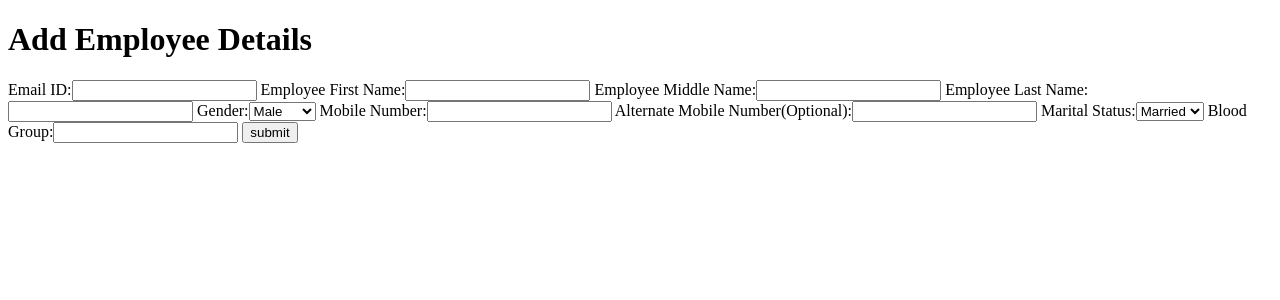
After one commit to keyurparalkar/Employee-management, a Django app: template empManager/templates/empManager/add_view.html in a window 1280 px wide. The commit adds this page. Shown: the top 300 px of the page. Run offline with Django 3.2, Linux system fonts and the light colour scheme; the template is opened without the code that fills it: values that come from a table or form of the project are taken from there, others are empty.

Commit message:
Added forms to add_view page and added thankyou page

```diff
--- /dev/null
+++ b/empManager/forms.py
@@ -0,0 +1,19 @@
+from django import forms
+from django.core import validators
+
+from .models import EmpDetails
+
+class EmpDetailsForm(forms.Form):
+    GENDER_CHOICES = (('M', 'Male'),('F', 'Female'),)
+    MSTAT_CHOICES = (('Married', 'Married'),('Single', 'Single'),)
+    email = forms.CharField(label="Email ID",required=True, validators=[validators.EmailValidator()])
+    fname = forms.CharField(label="Employee First Name", max_length=256,required=True)
+    midname = forms.CharField(label="Employee Middle Name",max_length=256,required=True)
+    lastname = forms.CharField(label="Employee Last Name",max_length=256,required=True)
+    gender = forms.ChoiceField(label="Gender",widget=forms.Select, choices=GENDER_CHOICES,required=True)
+    dob = forms.DateInput()
+    mob_no = forms.CharField(label="Mobile Number",max_length=10,required=True,
+     validators=[validators.RegexValidator(regex='\d{10}',message="Enter a valid 10 digit Mobile Number")])
+    alt_mob_no = forms.CharField(label="Alternate Mobile Number(Optional)",max_length=10,required=False)
+    marital_stat = forms.ChoiceField(label="Marital Status", widget=forms.Select,choices=MSTAT_CHOICES,required=True)
+    blood_grp = forms.CharField(label="Blood Group", max_length=5,required=True)
--- /dev/null
+++ b/empManager/templates/empManager/add_view.html
@@ -0,0 +1,19 @@
+<!DOCTYPE html>
+<html lang="en">
+<head>
+    <meta charset="UTF-8">
+    <meta name="viewport" content="width=device-width, initial-scale=1.0">
+    <title>Add Employee Details</title>
+</head>
+<body>
+    <h1>
+        Add Employee Details
+    </h1>
+
+    <form action="{% url 'add_view' %}" method="POST">
+        {% csrf_token %}
+        {{ form }}
+    <input type="submit" value="submit">
+    </form>
+</body>
+</html>
--- a/empManager/templates/empManager/display_details.html
+++ b/empManager/templates/empManager/display_details.html
@@ -36,6 +36,8 @@
 
             <span> Blood Group: {{emp_info.blood_grp}}</span>
             <br/>
+        {% else %}
+            <span> Employee Details does not exists </span>
         {% endif %}
     </p>
 </body>
--- a/empManager/templates/empManager/index.html
+++ b/empManager/templates/empManager/index.html
@@ -35,6 +35,10 @@
         <p>No Employee Records found.</p>
         {% endif %}
     </table>
+
+    <a href="{%url 'add_view'%}">
+        Add Employee
+    </a>
 </body>
 
 </html>
--- a/empManager/urls.py
+++ b/empManager/urls.py
@@ -5,5 +5,6 @@ from . import views
 urlpatterns = [
     path('', views.emp_mng_view, name="manage_view"),
     path('add', views.add_emp_view, name="add_view"),
+    path('thankyou', views.thankyou_view, name="thankyou_view"),
     path('view/<int:id>', views.display_emp_view, name="display_view"),
 ]
```
Also changed, not shown: empManager/templates/empManager/thankyou.html (added, +12 -0 lines), empManager/views.py (+16 -3 lines).
